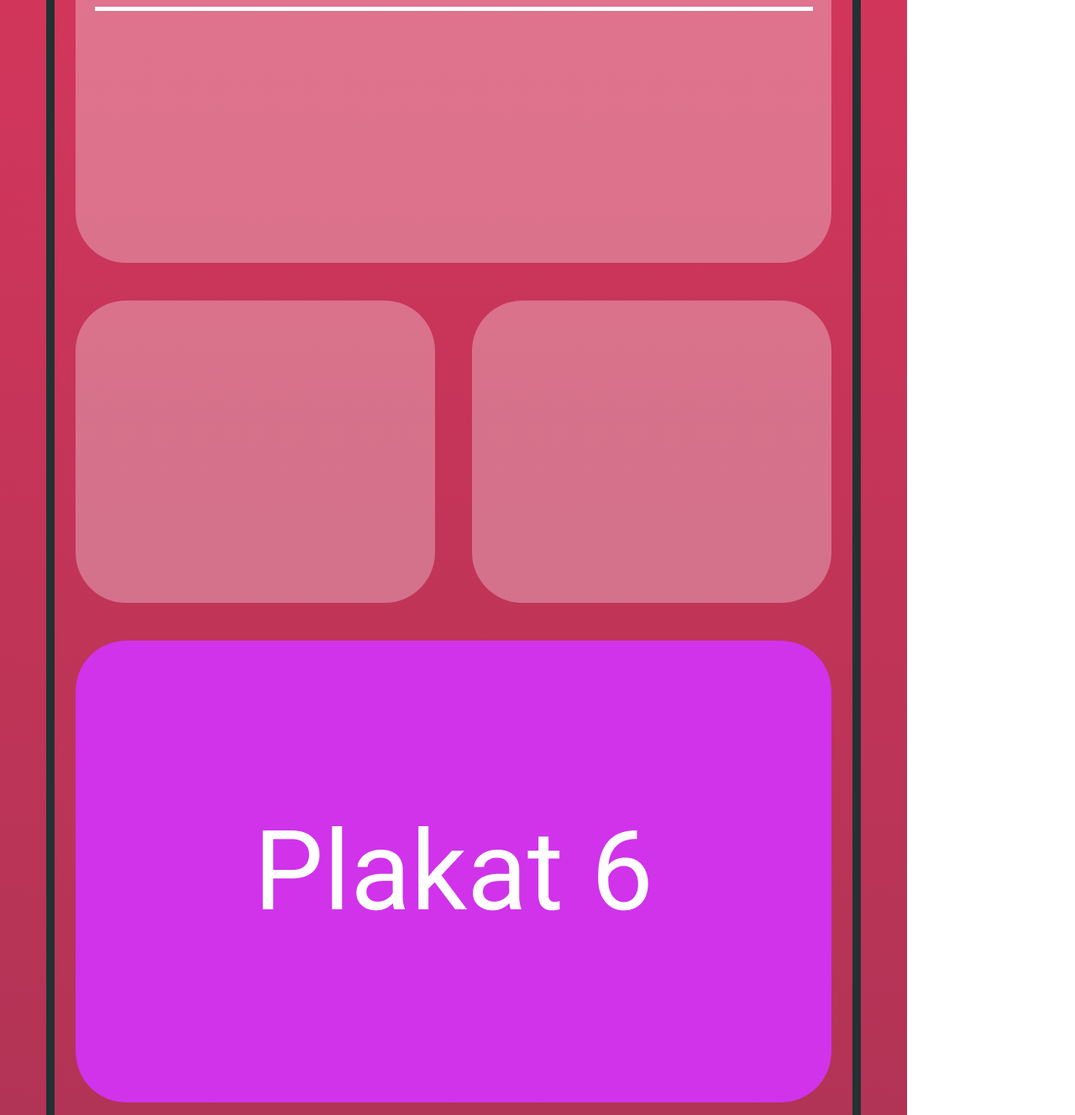
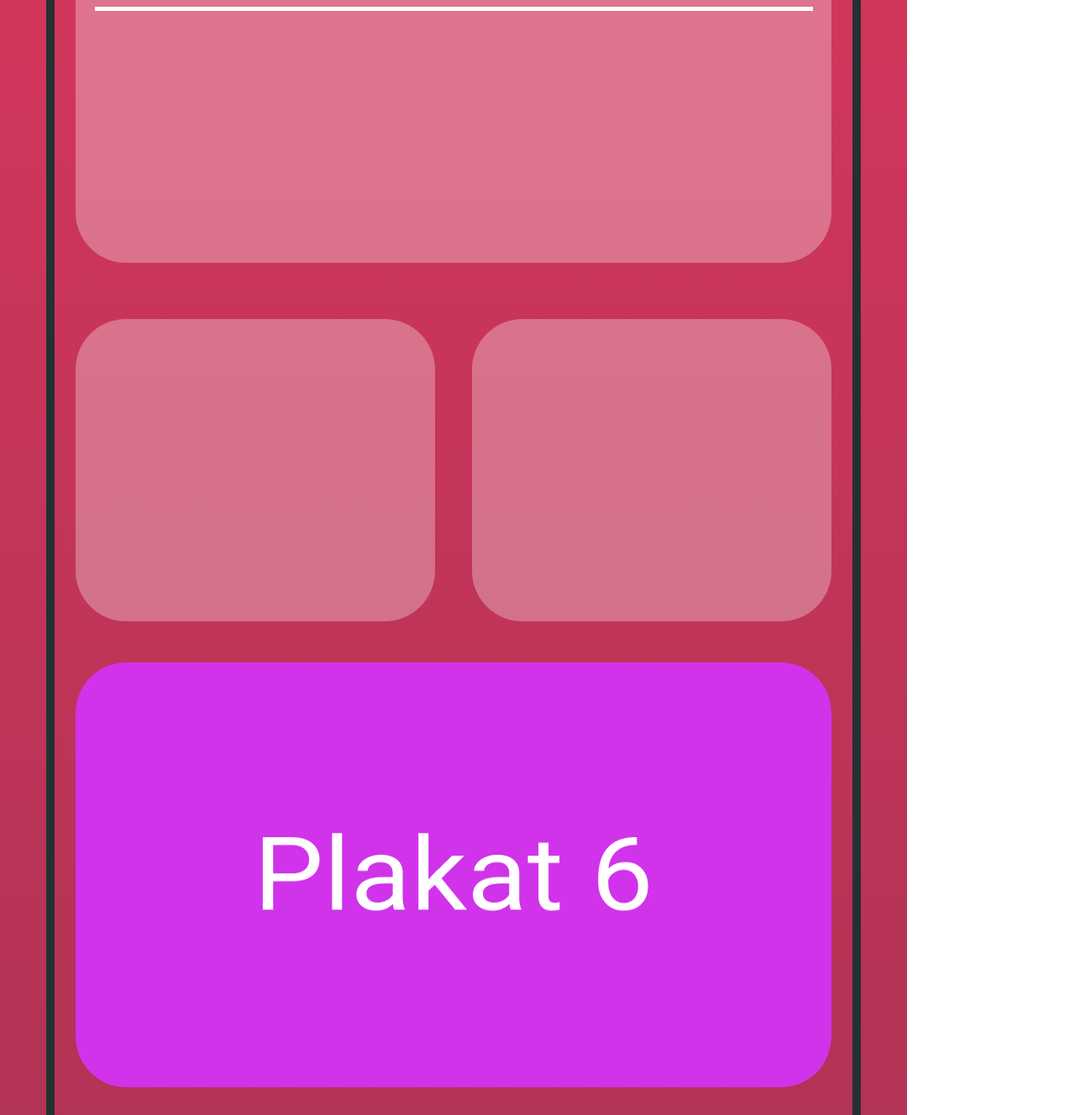
Before and after one commit to PaulWarta/Monitor-Eingang, a plain HTML site: page index.html in a window 1280 px wide. Shown: the part 272-1600 px from the top of the page at 84% size. Drawn offline with Linux system fonts and the light colour scheme.

Commit message:
Plakat jetzt 16:9

```diff
--- a/main.css
+++ b/main.css
@@ -149,10 +149,10 @@ main {
 /* --- Plakat --- */
 
 #PlakatContainer {
-    height: 550px;
+    height: 506.25px;
     width: 100%;
     position: absolute;
-    top: 940px;
+    top: 966px;
     border-radius: 60px;
     overflow: hidden;
 }
@@ -161,7 +161,7 @@ main {
     position: absolute;
     left: 900px;
     width: 900px;
-    height: 550px;
+    height: 506.25px;
     border-radius: 60px;
     transition: transform 2s ease-in-out;
 }
@@ -169,7 +169,7 @@ main {
 /* --- Cocktail --- */
 
 #Cocktail {
-    top: 535px;
+    top: 557px;
     left: 0px;
     position: absolute;
     height: 360px;
@@ -181,7 +181,7 @@ main {
 /* --- Lageplan --- */
 
 #Lageplan {
-    top: 535px;
+    top: 557px;
     right: 0px;
     position: absolute;
     height: 360px;
```
